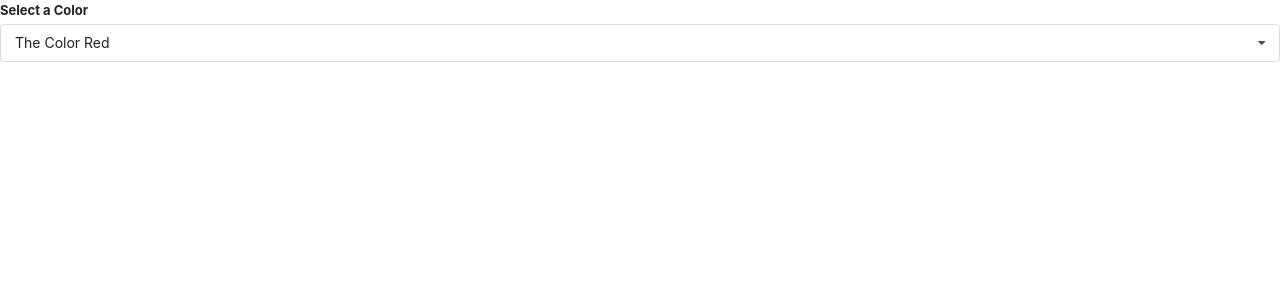
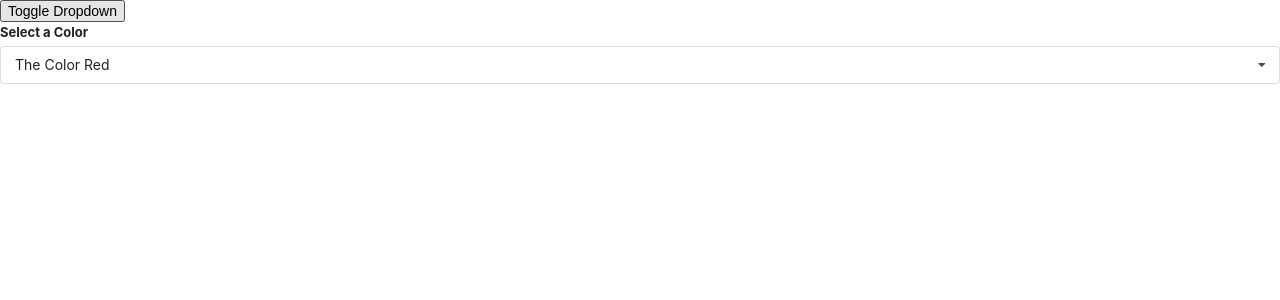
Before and after one commit to RoshanLakmal/sg-react-136-widgets, a React (Create React App) app in the folder sg-react-136-widgets/: page / in a window 1280 px wide. Shown: the top 300 px of the page. Built offline with nearby package versions, Linux system fonts and the light colour scheme.

Commit message:
body event listener cleanup

```diff
--- a/sg-react-136-widgets/src/App.js
+++ b/sg-react-136-widgets/src/App.js
@@ -36,15 +36,19 @@
 
 function App() {
   const [selected, setSelected] = useState(options[0]);
+  const [showDropdown, setShowDropdown] = useState(true);
   return (
     <div>
       {/* <Accordion items={items} /> */}
       {/* <Search /> */}
+      <button onClick={() => setShowDropdown(!showDropdown)}>Toggle Dropdown</button>
+      {showDropdown ?
       <Dropdown
         selected={selected}
         onSelectedChange={setSelected}
         options={options}
       />
+      : null}
     </div>
   );
 }
--- a/sg-react-136-widgets/src/components/Dropdown.js
+++ b/sg-react-136-widgets/src/components/Dropdown.js
@@ -5,13 +5,18 @@
   const ref = useRef();
 
   useEffect(() => {
-    document.body.addEventListener('click', (event) => {
+    const onBodyClick = (event) => {
       if(ref.current.contains(event.target)){
         return;
       }
       setOpen(false);
       // console.log('CLICK!!!');
-    });
+    }
+
+    document.body.addEventListener('click', onBodyClick);
+    return() => {
+      document.body.removeEventListener('click', onBodyClick);
+    }
   }, []);
   const renderedOptions = options.map((option) => {
     if (option.value === selected.value) {
```
